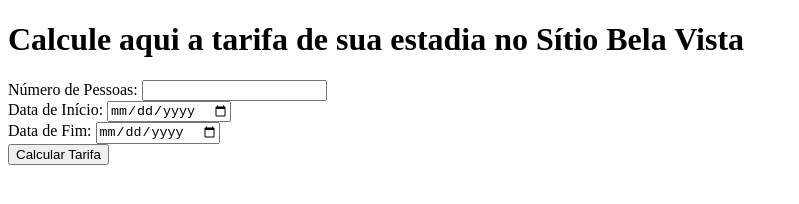
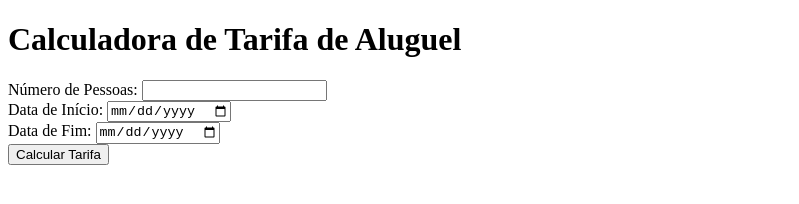
Before and after one commit to nathalia-lima-oliveira/belavista.github.io, a plain HTML site: page index.html in a window 1280 px wide. Shown: the whole page, without its empty margins (0-799 px from the left). Drawn offline with Linux system fonts and the light colour scheme.

Commit message:
Update index.html
update code

```diff
--- a/index.html
+++ b/index.html
@@ -3,10 +3,10 @@
 <head>
     <meta charset="UTF-8">
     <meta name="viewport" content="width=device-width, initial-scale=1.0">
-    <title>Calcule aqui a tarifa de sua estadia no Sítio Bela Vista</title>
+    <title>Calculadora de Tarifa de Aluguel</title>
 </head>
 <body>
-    <h1>Calcule aqui a tarifa de sua estadia no Sítio Bela Vista</h1>
+    <h1>Calculadora de Tarifa de Aluguel</h1>
     <form id="rentalForm">
         <label for="numPeople">Número de Pessoas:</label>
         <input type="number" id="numPeople" min="1" required><br>
```
